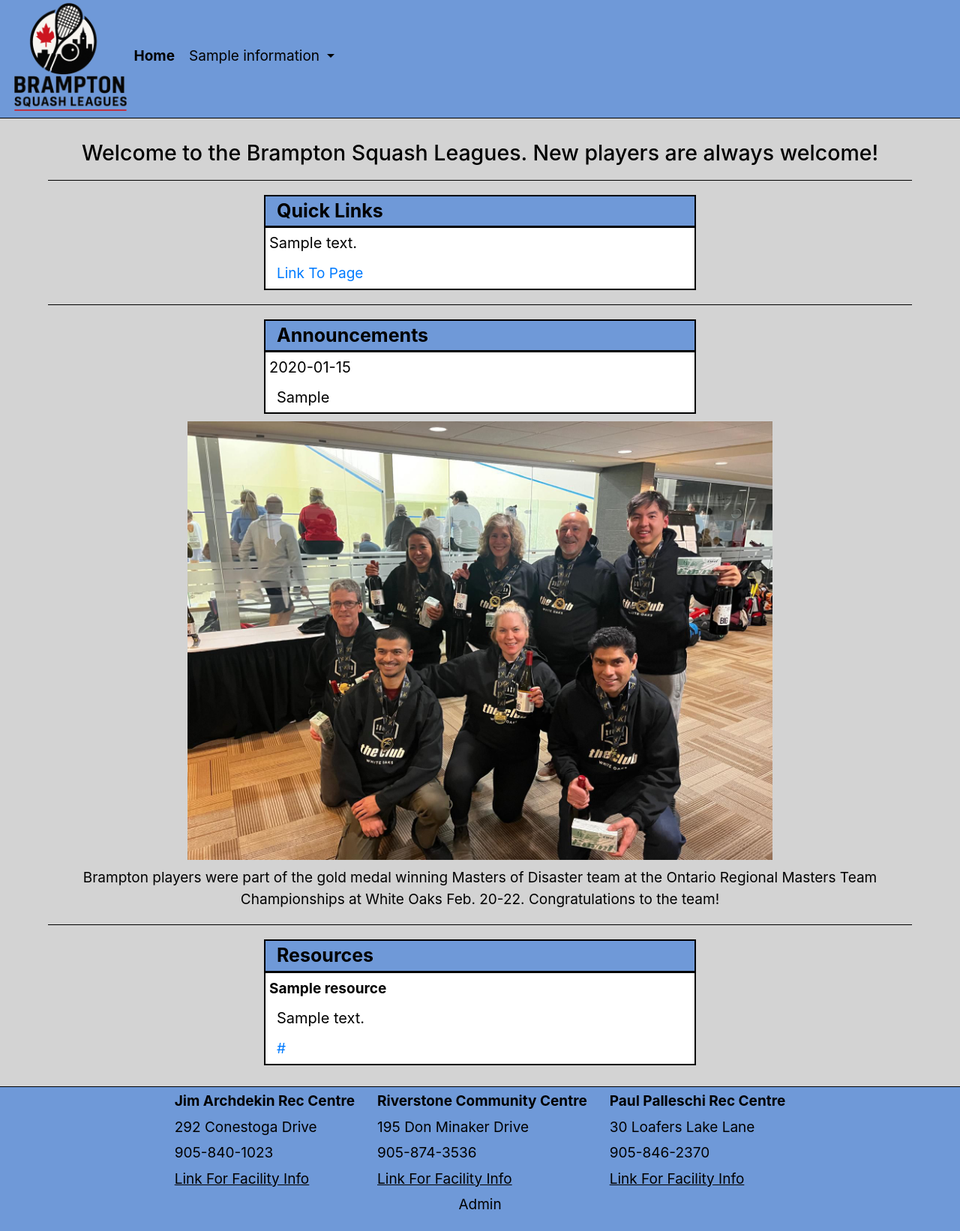
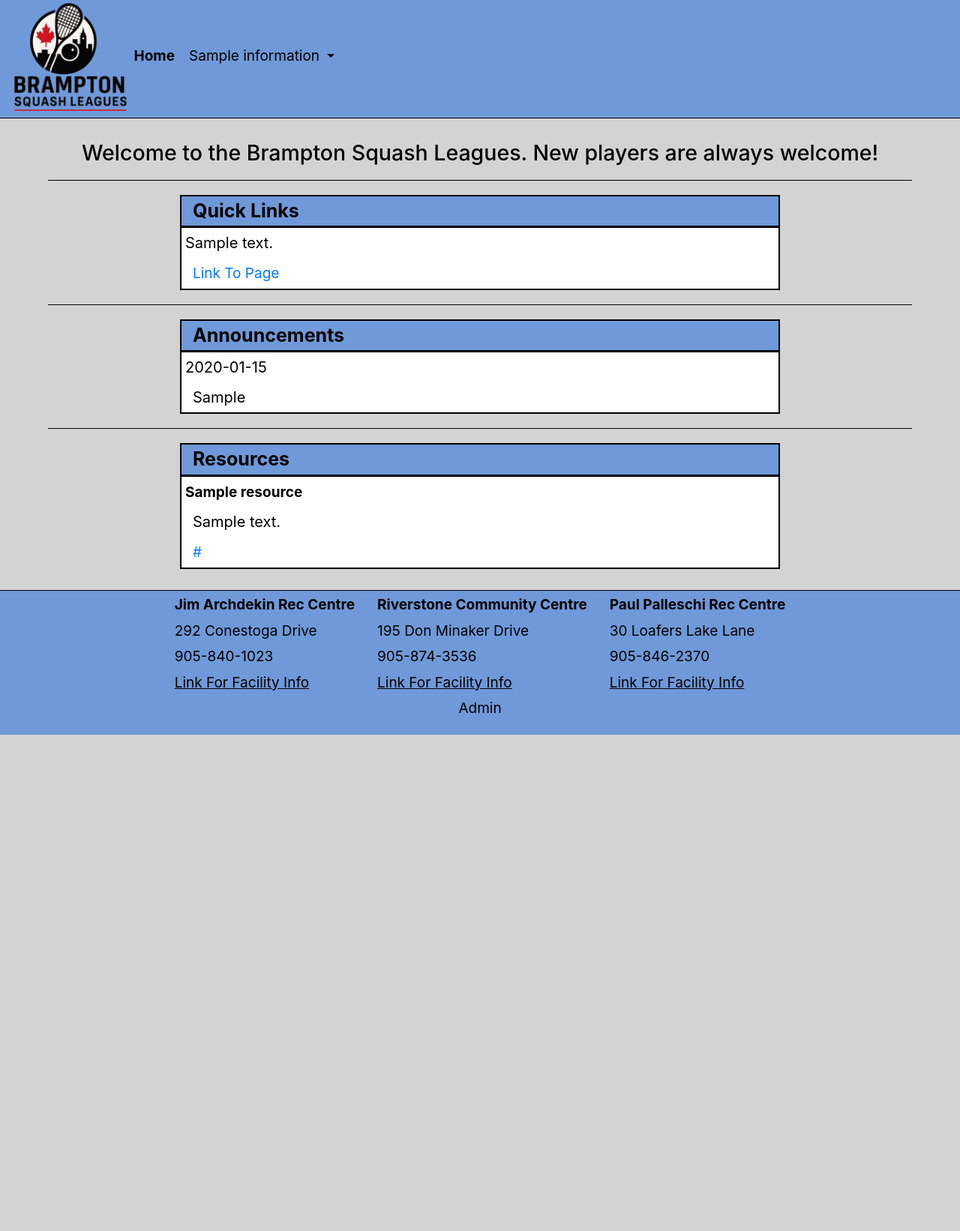
Before and after one commit to Siarnt/brampton-squash, a Flask app: page / in a window 1280 px wide. Shown: the part 154-1796 px from the top of the page at 75% size. After the commit the page ends 1134 px from the top, so only its background shows below. Run offline with Flask 2, Linux system fonts and the light colour scheme; tables that the repository leaves empty hold one stand-in row (values such as "Sample post"); some libraries are stand-ins or nearby versions.

Commit message:
removing championship photo and fix width of home page table

```diff
--- a/static/styles.css
+++ b/static/styles.css
@@ -99,8 +99,12 @@ hr {
     border-bottom: 2px solid;
     border-right: 2px solid;
     border-left: 2px solid;
+    /*
     min-width: 50%;
     max-width: 90%;
+    */
+    width: 100%;
+    max-width: 800px;
 }
 .table-announcement th {
     font-weight: bold;
@@ -127,8 +131,8 @@ hr {
     border-bottom: 2px solid;
     border-right: 2px solid;
     border-left: 2px solid;
-    min-width: 50%;
-    max-width: 90%;
+    width: 100%;
+    max-width: 800px;
 }
 .table-resources th {
     font-weight: bold;
--- a/templates/home.html
+++ b/templates/home.html
@@ -37,8 +37,10 @@
         {% endfor %}
     </table>
 
+    <!-- adding a photo to the annoucements section with a caption below. CSS classes already made
     <img class="announcement-photo" src="/static/images/group_photo.jpeg">
     <p>Brampton players were part of the gold medal winning Masters of Disaster team at the Ontario Regional Masters Team Championships at White Oaks Feb. 20-22. Congratulations to the team!</p>
+-->
 
     <hr>
 </div>
```
